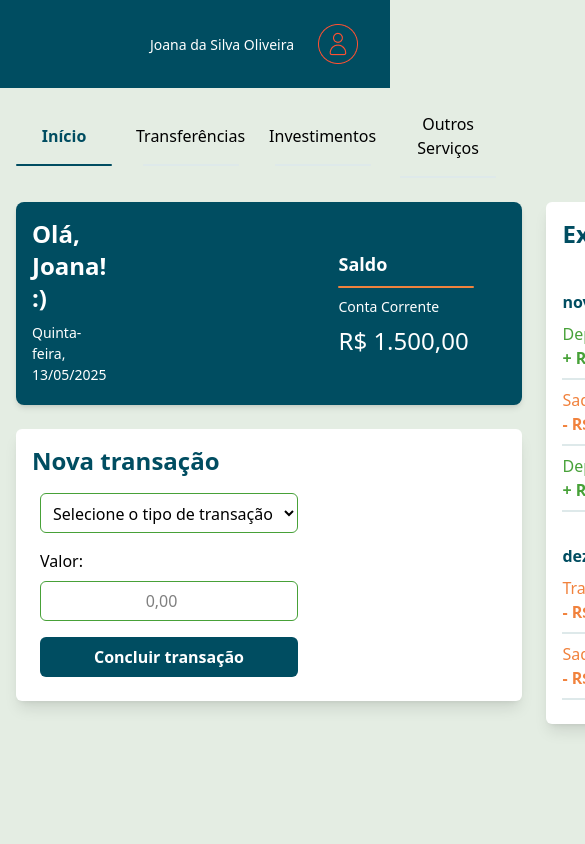
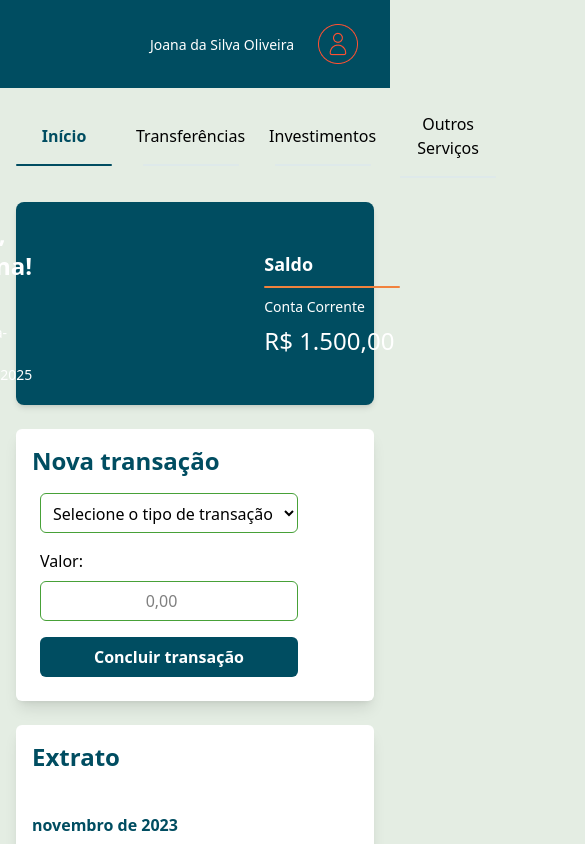
Before and after one commit to LeticiaRosa/ByteBank, a Next.js app: page / in a window 390 px wide. Shown: the top 844 px of the page, 585 px wide, since content can reach past the window. Built offline with nearby package versions, Linux system fonts and the light colour scheme.

Commit message:
Feat: Ajustando responsividade do extrato]

```diff
--- a/src/app/page.tsx
+++ b/src/app/page.tsx
@@ -4,7 +4,7 @@
 
 export default function Home() {
   return (
-    <div className="flex flex-row gap-6">
+    <div className="flex flex-col md:flex-row gap-6">
       <div className="flex flex-col gap-6">
         <Card />
         <NovaTransacao />
```
